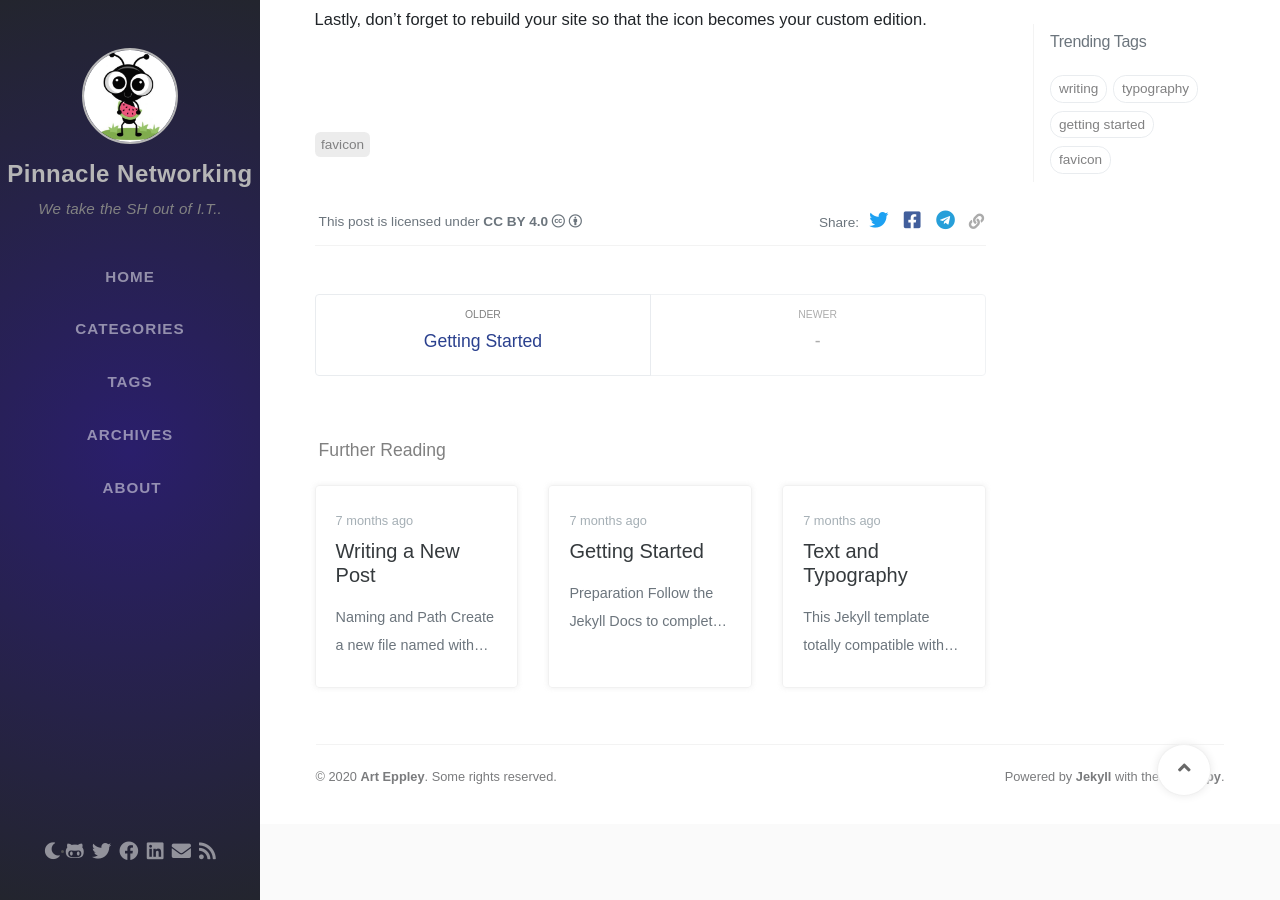
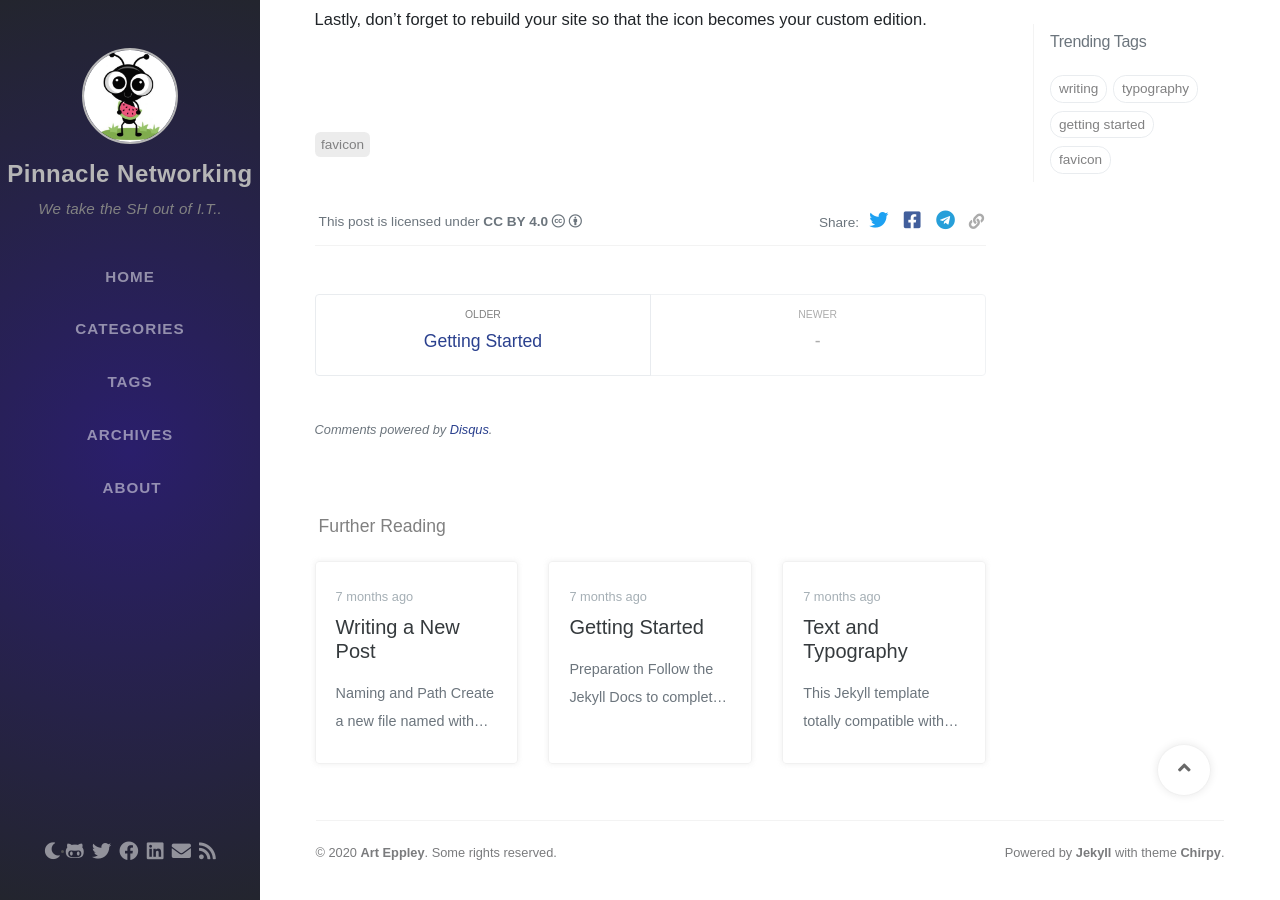
Before and after one commit to Pinnaclenetworking/pinnaclenetworking.github.io, a Jekyll site: the page built from _posts/2019-08-11-customize-the-favicon.md, in a window 1280 px wide and 900 px high, scrolled down 868 px. Built offline with Jekyll 4.4.1, drawn with Linux system fonts in a browser that asks for light colours; nearby versions of some CDN libraries; some web fonts are replaced; comment, search, counter and statistics services are not loaded; some of the changed lines change nothing that is shown.

Commit message:
Update _config.yml

```diff
--- a/_config.yml
+++ b/_config.yml
@@ -36,9 +36,6 @@
 facebook:
   username: pinnaclenetworking2
 
-disqus:
-  username: pinnaclenetwork
-
 
 social:
   name: Art Eppley                  # it will shows as the copyright owner in Footer
@@ -73,8 +70,8 @@
 
 
 disqus:
-  comments: false  # boolean type, the global switch for posts comments.
-  shortname: ''    # Fill with your Disqus shortname. › https://help.disqus.com/en/articles/1717111-what-s-a-shortname
+  comments: true  # boolean type, the global switch for posts comments.
+  shortname: 'pinnaclenetwork'    # Fill with your Disqus shortname. › https://help.disqus.com/en/articles/1717111-what-s-a-shortname
 
 
 # Prefer color scheme setting, available values:
```
